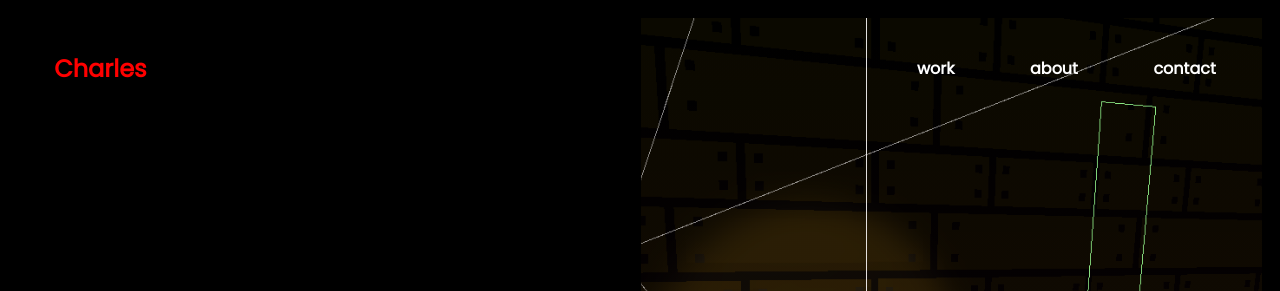
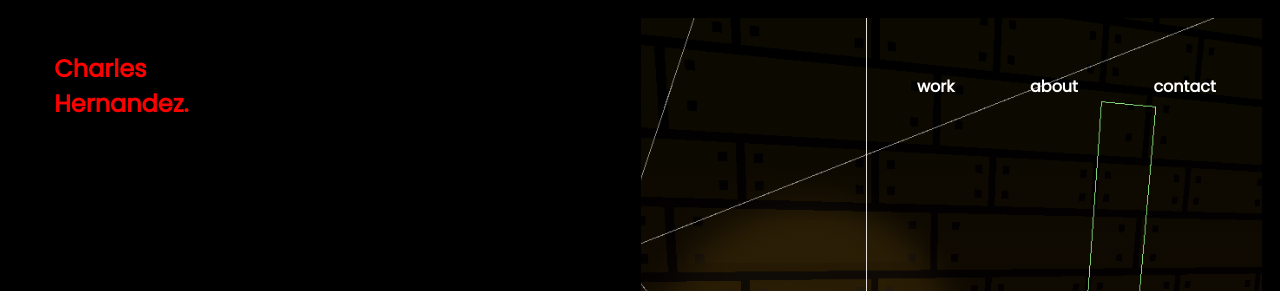
Before and after one commit to NotUsingAnymore/charleshernandez.org, a plain HTML site: page index.html in a window 1280 px wide. Shown: the top 291 px of the page. Drawn offline with nearby package versions, Linux system fonts and the light colour scheme.

Commit message:
Update index.html

```diff
--- a/index.html
+++ b/index.html
@@ -21,7 +21,7 @@
     <header id="header" class="animated slideInDown" style="animation-delay:1.8s;">
         <table>
             <tr>
-                <td id="logo">Charles</td>
+                <td id="logo">Charles Hernandez.</td>
                 <td id="navigation">
                     <a href="#work">work</a>
                     <a href="#bio">about</a>
```
